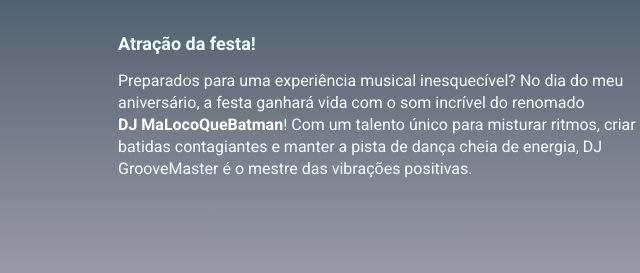
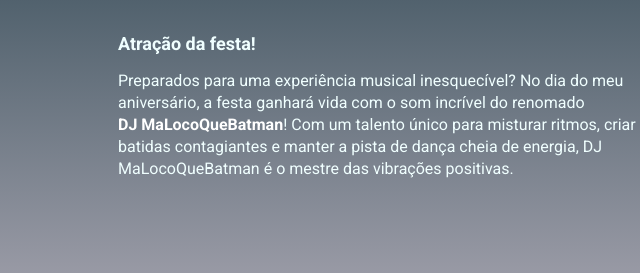
Before and after one commit to fernandohiroshi/exmod22-bday, a website built with Parcel: page src/index.html in a window 1280 px wide. Shown: the part 528-801 px from the top of the page, 42-682 px from the left. Built offline with nearby package versions, Linux system fonts and the light colour scheme.

Commit message:
ajustando nome do dj

```diff
--- a/src/index.html
+++ b/src/index.html
@@ -43,7 +43,7 @@
             <div class="event_msg">
                 <h2 class="event_msg_title">Atração da festa!</h2>
                 <p class="event_msg_text">
-                    Preparados para uma experiência musical inesquecível? No dia do meu aniversário, a festa ganhará vida com o som incrível do renomado <br> <b>DJ MaLocoQueBatman</b>! Com um talento único para misturar ritmos, criar batidas contagiantes e manter a pista de dança cheia de energia, DJ GrooveMaster é o mestre das vibrações positivas.
+                    Preparados para uma experiência musical inesquecível? No dia do meu aniversário, a festa ganhará vida com o som incrível do renomado <br> <b>DJ MaLocoQueBatman</b>! Com um talento único para misturar ritmos, criar batidas contagiantes e manter a pista de dança cheia de energia, DJ MaLocoQueBatman é o mestre das vibrações positivas.
             </p>
             </div>
             <img class="event_img" src="images/1.jpg" alt="Front-End">
```
